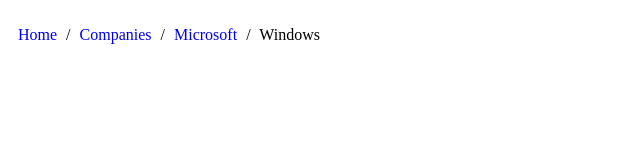
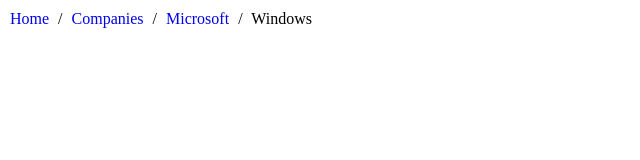
Before and after one commit to sakhawat55/Demo, a plain HTML site: page index.html in a window 1280 px wide. Shown: the whole page, without its empty margins (0-640 px from the left). Drawn offline with Linux system fonts and the light colour scheme.

Commit message:
modified

```diff
--- a/src/css/style.scss
+++ b/src/css/style.scss
@@ -1,14 +1,9 @@
-h1,
-h2,
-h3,
-h4,
-h5,
-h6,
-p {
+body{
   margin: 0;
 }
 
 .m-breadcrumb {
+  margin: 0;
   padding: 10px;
 
   .m-breadcrumb-item {
```
Also changed, not shown: src/css/style.css, 1 other file.
